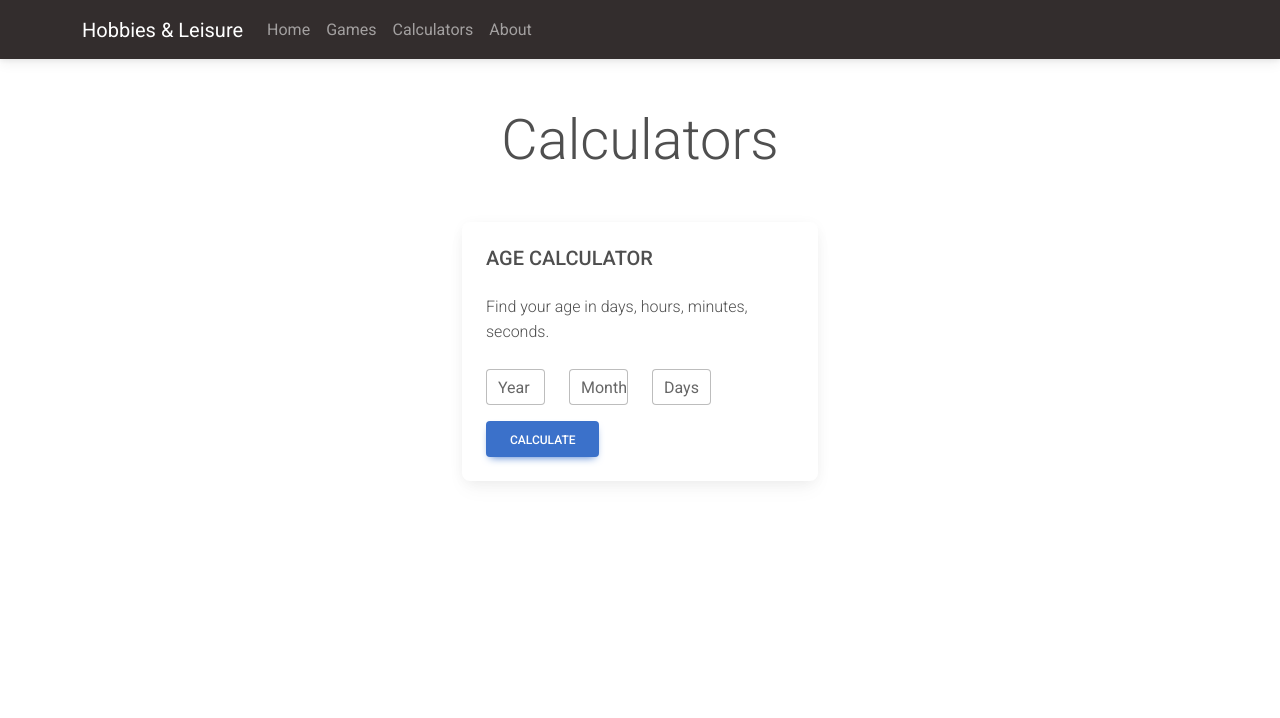
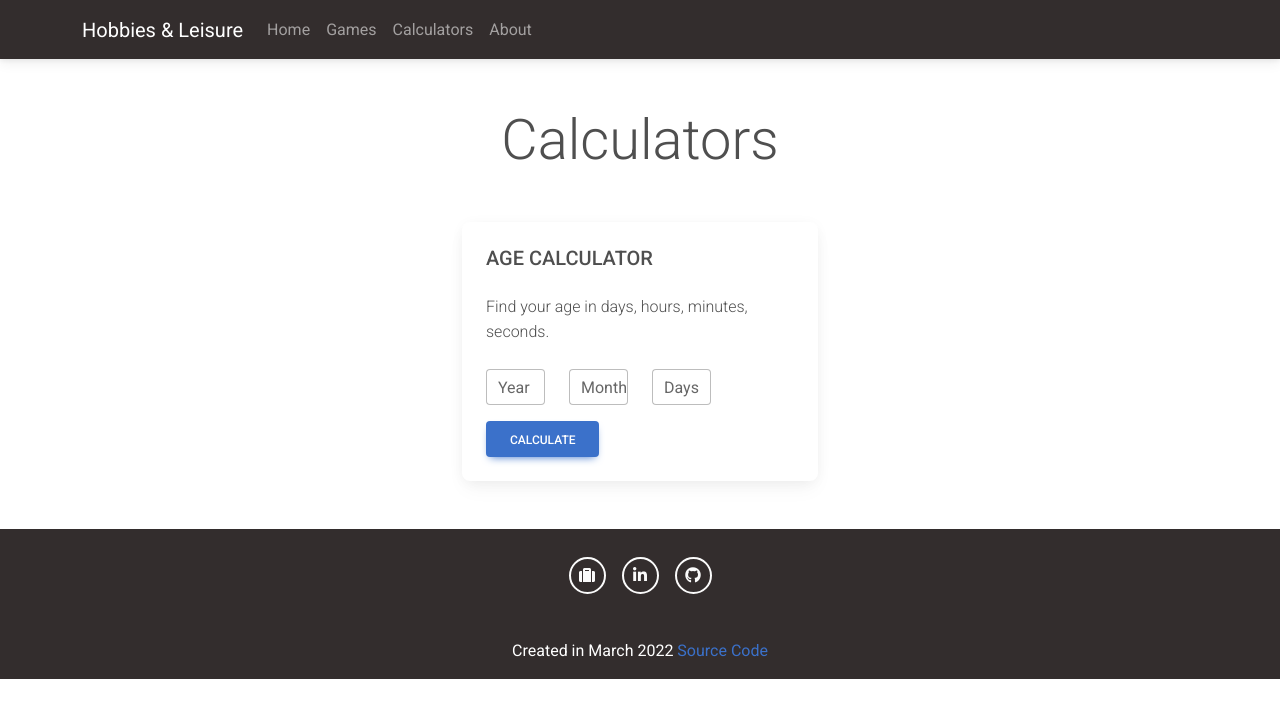
Before and after one commit to amirhatam/loisir, a React (Create React App) app: page /calculator/age-in-days in a window 1280 px wide. Shown: the top 718 px of the page. Built offline with nearby package versions, Linux system fonts and the light colour scheme.

Commit message:
edite footer styles

```diff
--- a/src/App.js
+++ b/src/App.js
@@ -11,6 +11,7 @@ import LargeNumbers from './views/calculator/LargeNumbers';
 import AgeInDays from './views/calculator/AgeInDays';
 import SecondsToDate from './views/calculator/SecondsToDate';
 import Tribonacci from './views/calculator/Tribonacci';
+import { Footer } from './components/Footer';
 
 function App() {
   return (
@@ -27,6 +28,7 @@ function App() {
         <Route path="/calculator/age-in-days" exact element={<AgeInDays />} />
 
       </Routes>
+      <Footer />
     </BrowserRouter>
   );
 }
--- a/src/components/Footer.jsx
+++ b/src/components/Footer.jsx
@@ -0,0 +1,28 @@
+import React from 'react'
+
+export const Footer = () => {
+
+    return (
+
+        <footer className="bg-dark text-center text-white">
+            <div className="container p-4 pb-0">
+                <section className="mb-4">
+                    <a className="btn btn-outline-light btn-floating my-1 mx-2" href="https://portfolio-amir-hatam-dev.netlify.app/" role="button" title='Portfolio'>
+                        <i class="fas fa-suitcase fa-lg"></i>
+                    </a>
+                    <a className="btn btn-outline-light btn-floating my-1 mx-2" href="https://www.linkedin.com/in/amir-hatam-7ba7601ba/" role="button" title='Linkedin'>
+                        <i className="fab fa-linkedin-in fa-lg"></i>
+                    </a>
+                    <a className="btn btn-outline-light btn-floating my-1 mx-2" href="https://github.com/amirhatam" role="button" title='GitHub'>
+                        <i className="fab fa-github fa-lg"></i>
+                    </a>
+                </section>
+            </div>
+
+            <div className="text-center p-3 bg-dark" >
+                Created in March 2022
+                <a className="text-blue" href="https://github.com/amirhatam/loisir"> Source Code</a>
+            </div>
+        </footer>
+    )
+}
```
Also changed, not shown: 1 other file (tests, documents, lock files or other folders).
